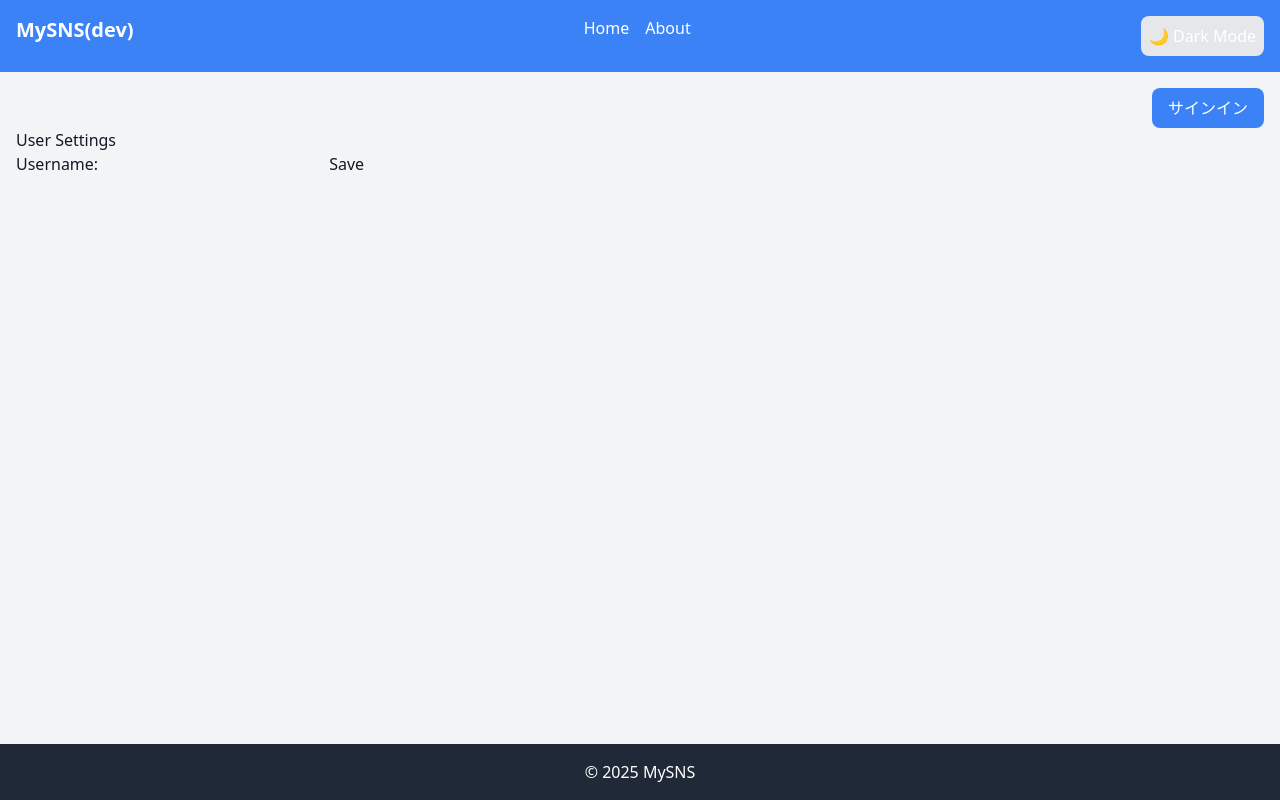
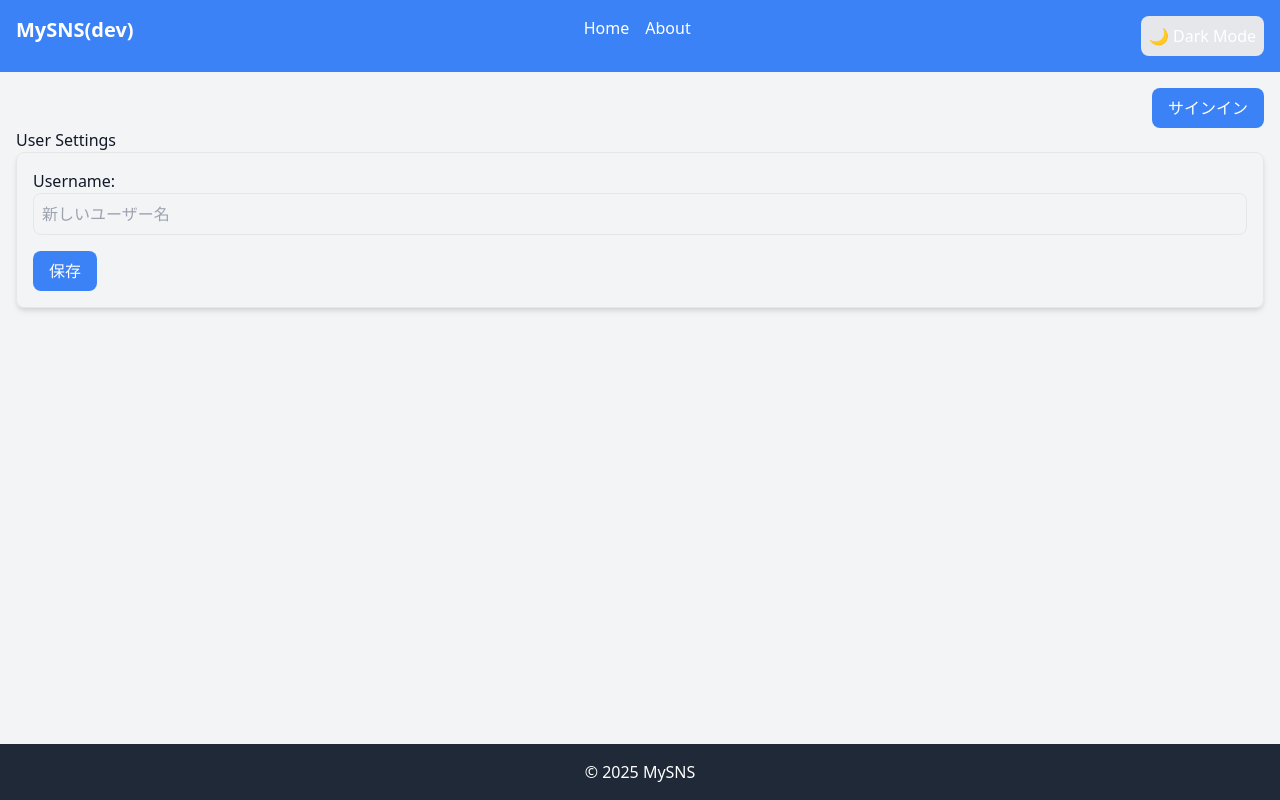
Before and after one commit to ImuraEiki/react_sns, a Next.js app: page /setting in a window 1280 px wide. Built offline with nearby package versions, Linux system fonts and the light colour scheme; no server answers.

Commit message:
refactor: ユーザー名変更画面

```diff
--- a/src/api/userApi.ts
+++ b/src/api/userApi.ts
@@ -38,9 +38,12 @@ export const updateUserName = createAsyncThunk(
   async (updateUserNameArgs: updateUserNameArgs) => {
     const response = await fetch(process.env.NEXT_PUBLIC_API_URL + '/api/users/' + updateUserNameArgs.id, {
       method: 'PUT',
-      headers: { 'Content-Type': 'application/json' },
+      headers: {
+        'Content-Type': 'application/json',
+        'Authorization': 'Bearer ' +  (updateUserNameArgs.accessToken || '')
+      },
       body: JSON.stringify({
-        d: updateUserNameArgs.id,
+        id: updateUserNameArgs.id,
         name: updateUserNameArgs.name,
         email: updateUserNameArgs.email
       }),
--- a/src/pages/setting.tsx
+++ b/src/pages/setting.tsx
@@ -1,44 +1,5 @@
-import { useEffect, useState } from 'react';
-import { useDispatch, useSelector } from 'react-redux';
-import { selectUser, updateUsername } from '../store/userSlice';
-import { useSession } from 'next-auth/react';
-import { useRouter } from 'next/router';
+import { Setting } from "../presentation/components/Setting/Setting";
 
-export default function Setting() {
-  const router = useRouter();
-  const { data: session, update } = useSession();
-  const loginUser = useSelector(selectUser).users.filter(user => user.email === session?.user?.email)[0];
-  const dispatch = useDispatch();
-  const [newUsername, setNewUsername] = useState(loginUser?.name);
-  useEffect(() => {
-    if (loginUser) setNewUsername(loginUser.name);
-  },[loginUser]);
-
-  const handleSubmit = async (e: { preventDefault: () => void }) => {
-    e.preventDefault();
-    dispatch(updateUsername({ id: loginUser?.id, name: newUsername || '' }));
-    await update({
-      ...session,
-      user: { ...session?.user, name: newUsername },
-    });
-    router.replace('/profile');
-  };
-
-  return (
-    <div>
-      <h1>User Settings</h1>
-      <form onSubmit={handleSubmit}>
-        <label>
-          Username:
-          <input
-            type="text"
-            name="username"
-            value={newUsername}
-            onChange={(e) => setNewUsername(e.target.value)}
-          />
-        </label>
-        <button type="submit">Save</button>
-      </form>
-    </div>
-  );
+export default function SettingPage() {
+  return <Setting />;
 }
--- /dev/null
+++ b/src/presentation/components/Setting/Setting.tsx
@@ -0,0 +1,63 @@
+import { useEffect, useState } from 'react';
+import { useDispatch, useSelector } from 'react-redux';
+import { useSession } from 'next-auth/react';
+import { useRouter } from 'next/router';
+import { UserRepositoryImpl } from '../../../data/repositories/UserRepository';
+import { UpdateUserNameUseCase } from '../../../domain/usecase/user/UpdateUserNameUseCase';
+import { selectUser } from '../../../store/userSlice';
+
+export const Setting = () => {
+  const router = useRouter();
+  const { data: session, update } = useSession();
+  const loginUser = useSelector(selectUser).users.filter(user => user.email === session?.user?.email)[0];
+  const dispatch = useDispatch();
+  const [newUsername, setNewUsername] = useState(loginUser?.name);
+
+  const userRepositoryImpl = new UserRepositoryImpl(dispatch);
+  const updateUserNameUseCase = new UpdateUserNameUseCase(userRepositoryImpl);
+
+  useEffect(() => {
+    if (loginUser) setNewUsername(loginUser.name);
+  },[loginUser]);
+
+  const handleSubmit = async (e: { preventDefault: () => void }) => {
+    e.preventDefault();
+    updateUserNameUseCase.execute(
+      loginUser?.id,
+      newUsername || '' ,
+      loginUser?.email || '',
+      (session as any)?.jwt?.accessToken);
+    await update({
+      ...session,
+      user: { ...session?.user, name: newUsername },
+    });
+    router.replace('/profile');
+  };
+
+  return (
+    <div>
+      <h1>User Settings</h1>
+      <form
+        onSubmit={handleSubmit}
+        className="space-y-4 p-4 border rounded-lg shadow-md"
+      >
+        <label>
+          Username:
+          <input
+            type="text"
+            className="w-full p-2 border rounded-lg"
+            placeholder="新しいユーザー名"
+            value={newUsername}
+            onChange={(e) => setNewUsername(e.target.value)}
+          />
+        </label>
+        <button
+          type="submit"
+          className="px-4 py-2 bg-blue-500 text-white rounded-lg hover:bg-blue-600"
+        >
+          保存
+        </button>
+      </form>
+    </div>
+  );
+}
```
